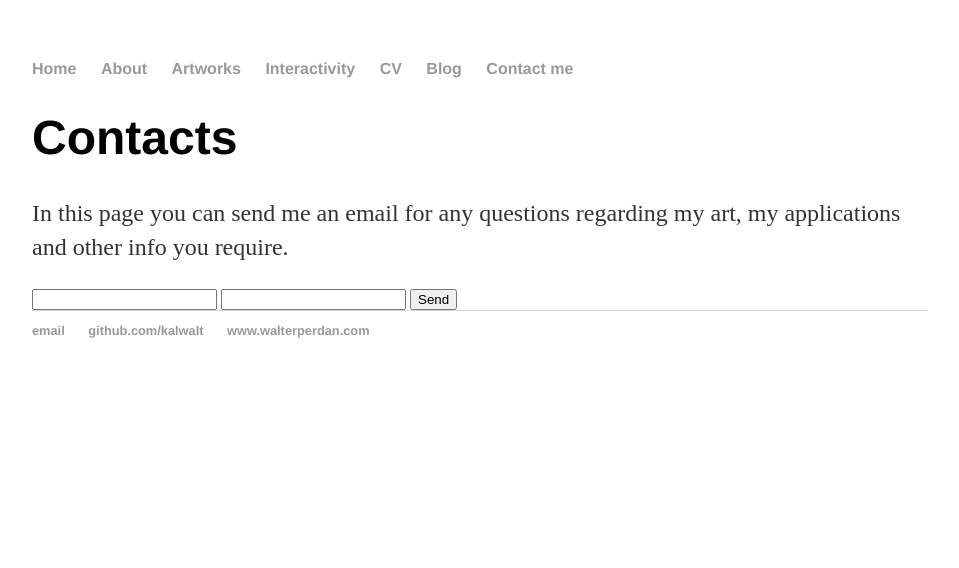
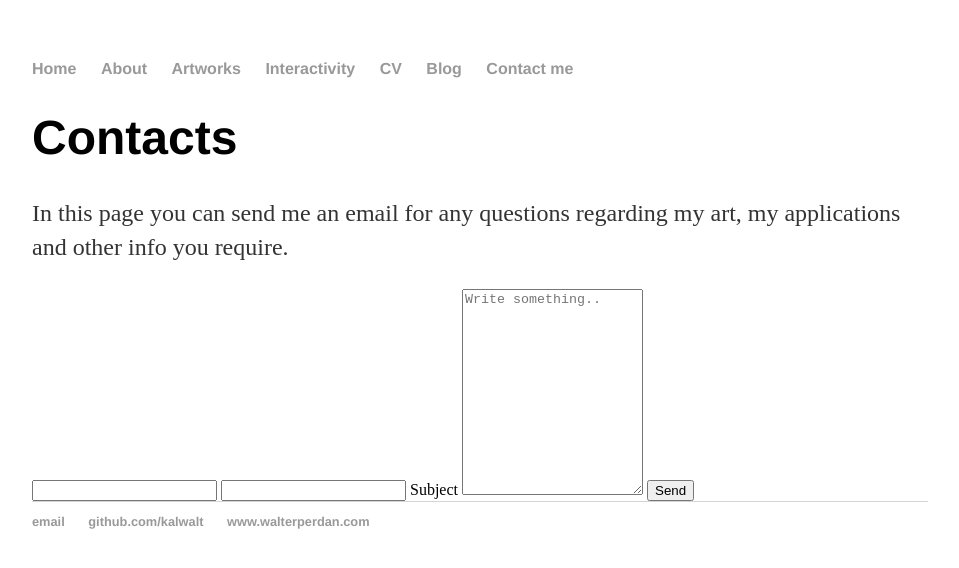
Before and after one commit to kalwalt/kalwalt.github.io, a Jekyll site: the page built from contacts/index.html, in a window 1280 px wide. Shown: the top 568 px of the page, without its empty margins (160-1119 px from the left). Built offline with Jekyll 4.4.1, drawn with Linux system fonts in a browser that asks for light colours; comment, search, counter and statistics services are not loaded.

Commit message:
added textarea tag object for e-mail input...

```diff
--- a/contacts/index.html
+++ b/contacts/index.html
@@ -13,5 +13,7 @@ lang: en_GB
     <input type="text" name="name">
     <input type="email" name="_replyto">
     <input type="hidden" name="_subject" value="New submission!" />
+    <label for="subject">Subject</label>
+    <textarea id="subject" name="subject" placeholder="Write something.." style="height:200px"></textarea>
     <input type="submit" value="Send">
 </form>
```
